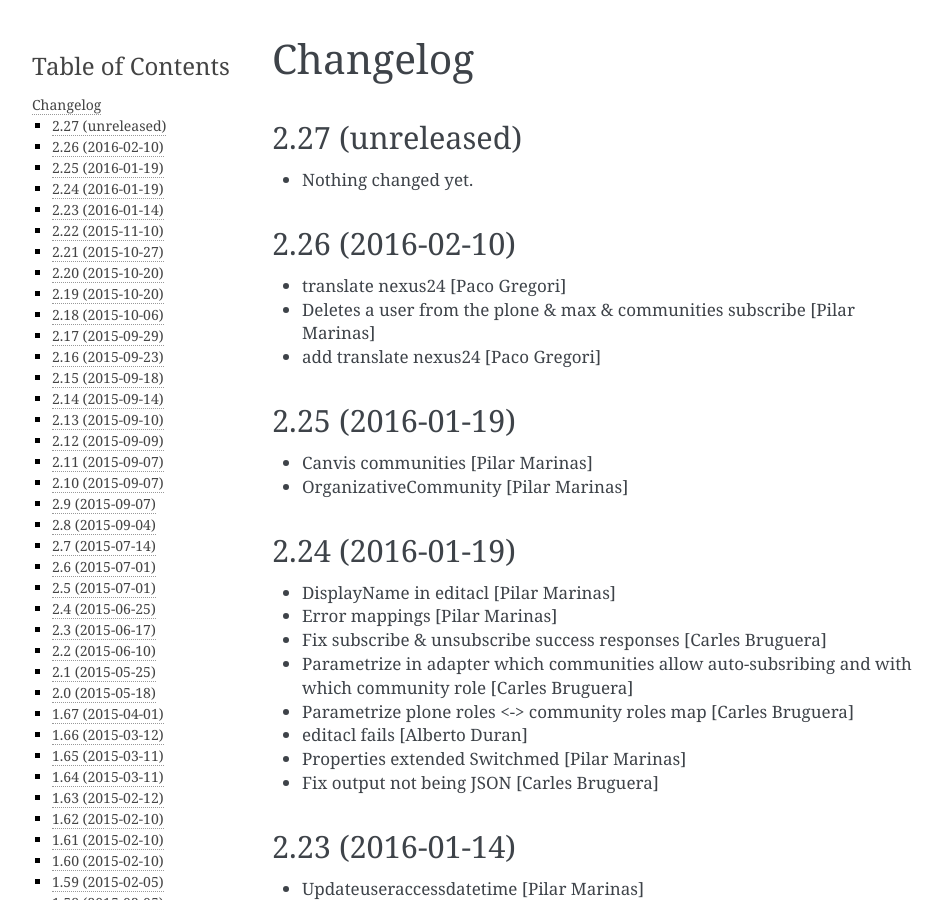
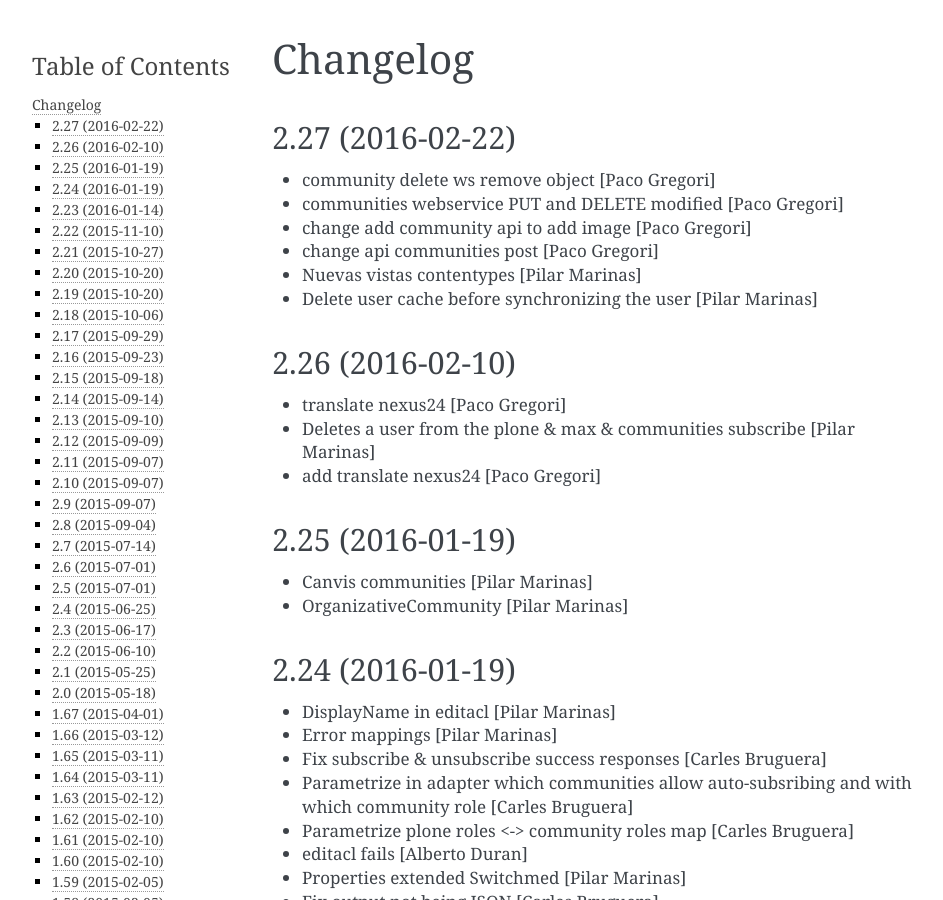
Before and after one commit to UPCnet/ulearn.core, a Sphinx documentation site: the page built from docs/HISTORY.rst, in a window 1280 px wide and 900 px high. Shown: the whole window, without its empty margins (148-1091 px from the left). Built offline with Sphinx 7.4.7, drawn with Linux system fonts in a browser that asks for light colours; pages that are not in the unit, such as notebooks, are missing from menus.

Commit message:
Preparing release 2.27

```diff
--- a/docs/HISTORY.rst
+++ b/docs/HISTORY.rst
@@ -1,11 +1,15 @@
 Changelog
 =========
 
-2.27 (unreleased)
+2.27 (2016-02-22)
 -----------------
 
-- Nothing changed yet.
-
+* community delete ws remove object [Paco Gregori]
+* communities webservice PUT and DELETE modified [Paco Gregori]
+* change add community api to add image [Paco Gregori]
+* change api communities post [Paco Gregori]
+* Nuevas vistas contentypes [Pilar Marinas]
+* Delete user cache before synchronizing the user [Pilar Marinas]
 
 2.26 (2016-02-10)
 -----------------
--- a/setup.py
+++ b/setup.py
@@ -1,7 +1,7 @@
 from setuptools import setup, find_packages
 import os
 
-version = '2.27.dev0'
+version = '2.27'
 
 README = open('README.rst').read()
 HISTORY = open(os.path.join('docs', 'HISTORY.rst')).read()
```
